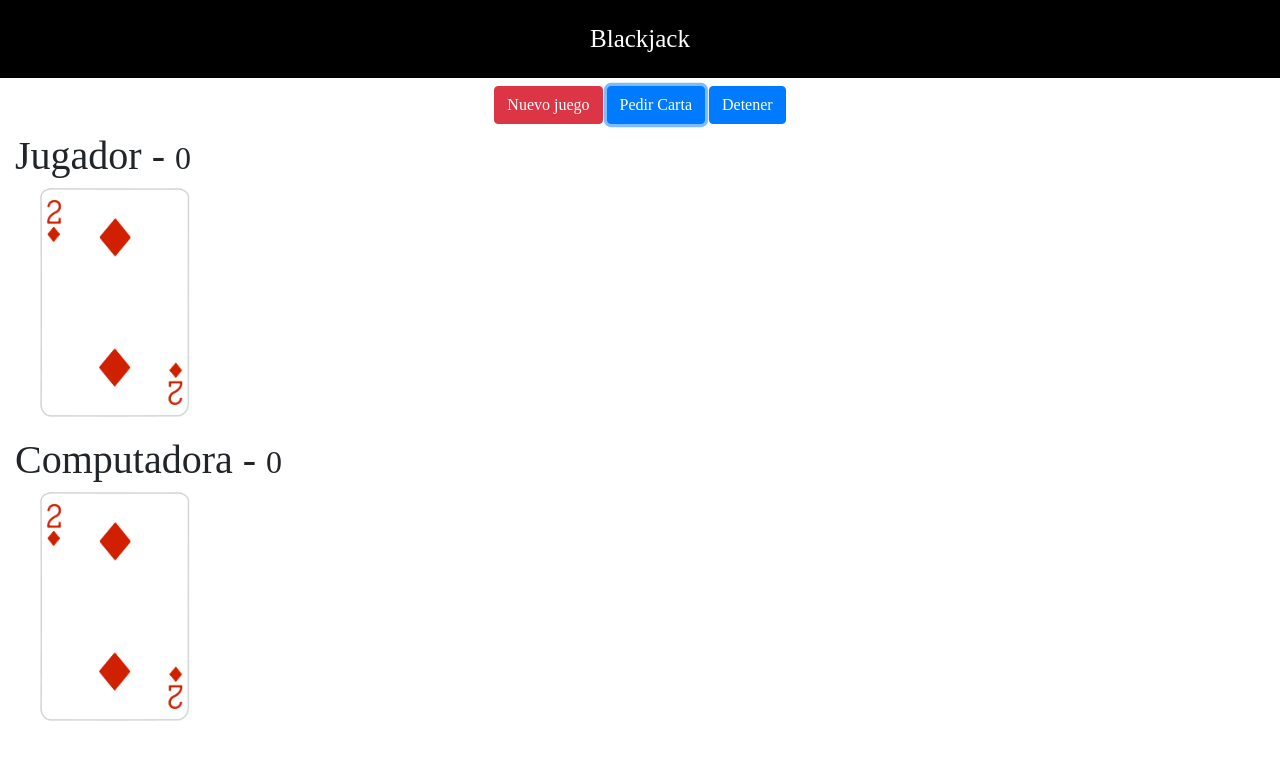
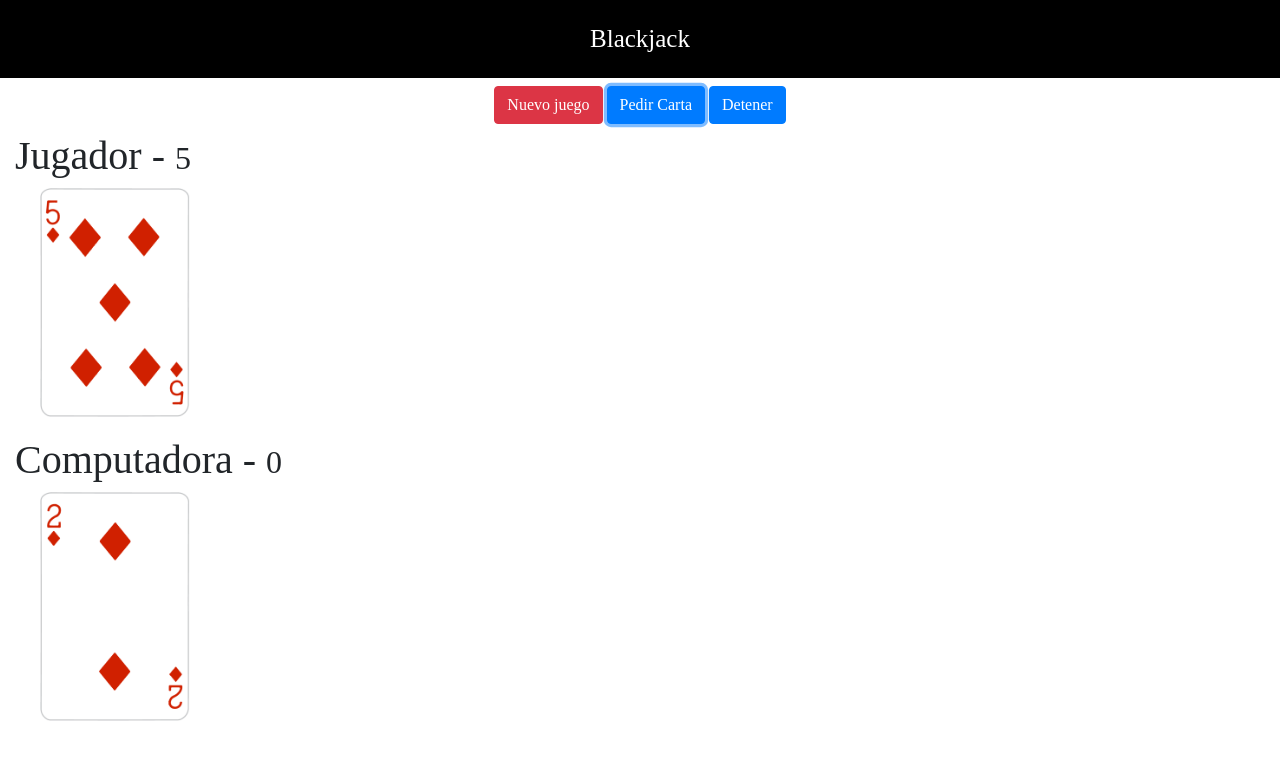
Before and after one commit to EduardinhoRL/blackjack-game, a plain HTML site: page index.html in a window 1280 px wide. Both pictures are taken after a click on the button "Pedir Carta". Drawn offline with nearby package versions, Linux system fonts and the light colour scheme.

Commit message:
mostrar puntos y cartas del jugador

```diff
--- a/assets/js/juego.js
+++ b/assets/js/juego.js
@@ -1,6 +1,16 @@
 let deck = [];
 const tipos = ['C', 'D', 'H', 'S'];
 const especiales = ['A', 'J', 'Q', 'K']
+
+let puntosJugador = 0,
+    puntosComputadora = 0;
+
+
+// Referencias HTML
+const PuntosHTML = document.querySelectorAll('small');
+
+const divCartasJugador = document.querySelector('#jugador-cartas');
+const btnPedir = document.querySelector('#btnPedir');
 
 const crearDeck = () => {
     for (let i = 2; i <= 10; i++) {
@@ -44,7 +54,26 @@ const valor = valorCarta(pedirCarta());
 
 // Eventos
 
+btnPedir.addEventListener('click', () => {
+    const carta = pedirCarta();
 
+    puntosJugador = puntosJugador + valorCarta(carta);
+
+    PuntosHTML[0].innerText = puntosJugador;
+
+    const imgCarta = document.createElement('img');
+    imgCarta.src = `assets/cartas/${carta}.png`;
+    imgCarta.classList.add('carta');
+    divCartasJugador.append(imgCarta);
+
+    if (puntosJugador > 21) {
+        console.warn('Perdiste');
+        btnPedir.disabled = true;
+    } else if (puntosJugador === 21) {
+        console.warn('21, Ganaste!!');
+        btnPedir.disabled = true;
+    }
+});
 
 //console.log(pedirCarta());
 //console.log(deck);
--- a/index.html
+++ b/index.html
@@ -18,9 +18,9 @@
 
     <div class="row mt-2">
         <div id="divBotones" class="col text-center">
-            <button class="btn btn-danger">Nuevo juego</button>
-            <button class="btn btn-primary">Pedir Carta</button>
-            <button class="btn btn-primary">Detener</button>
+            <button id="btnNuevo" class="btn btn-danger">Nuevo juego</button>
+            <button id="btnPedir" class="btn btn-primary">Pedir Carta</button>
+            <button id="btnDetener" class="btn btn-primary">Detener</button>
         </div>
     </div>
 
@@ -29,7 +29,7 @@
 
             <h1>Jugador - <small>0</small></h1>
             <div class="" id="jugador-cartas">
-                <img class="carta" src="assets/cartas/2D.png" alt="">
+                <!-- <img class="carta" src="assets/cartas/2D.png" alt=""> -->
             </div>
 
         </div>
```
